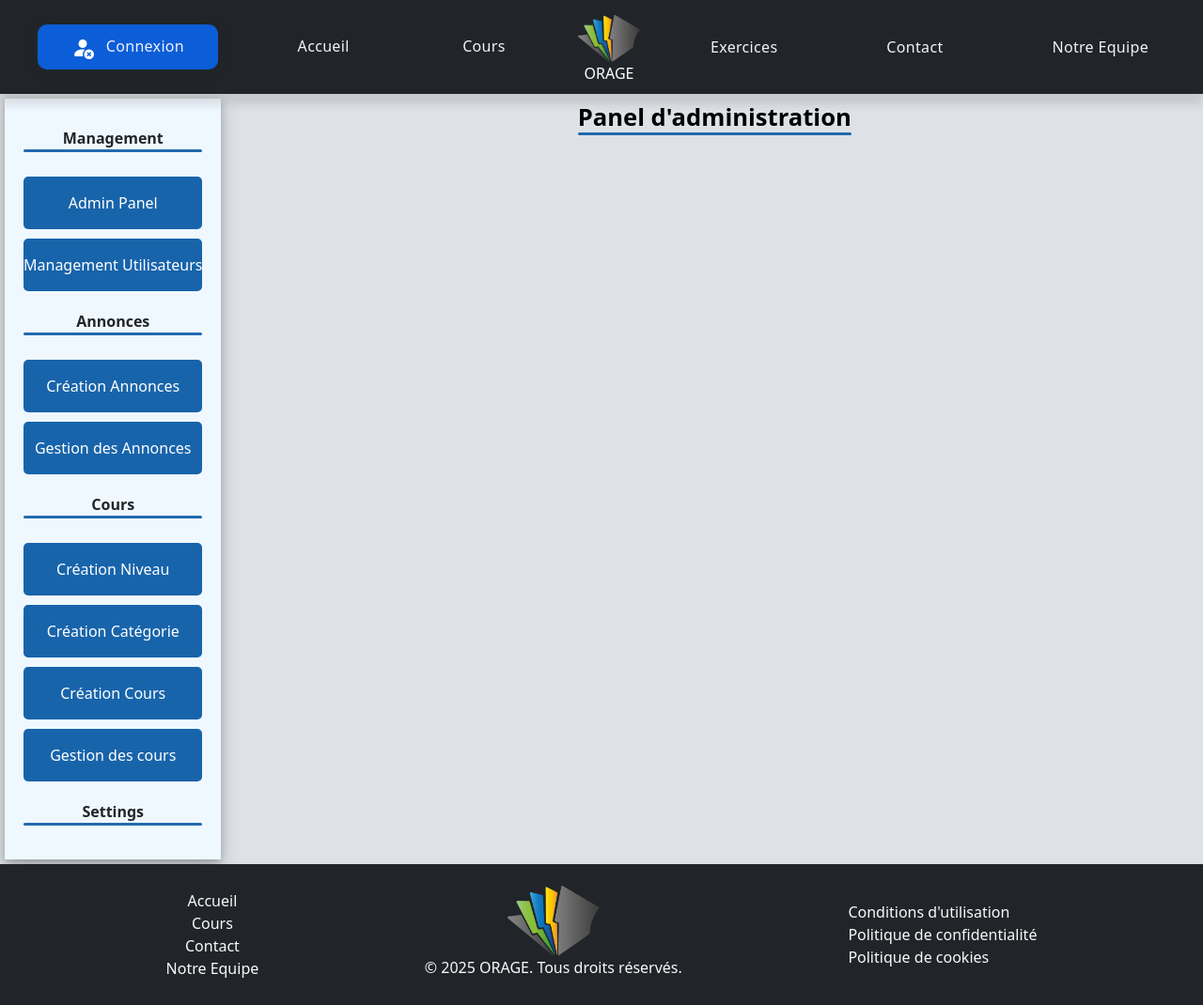
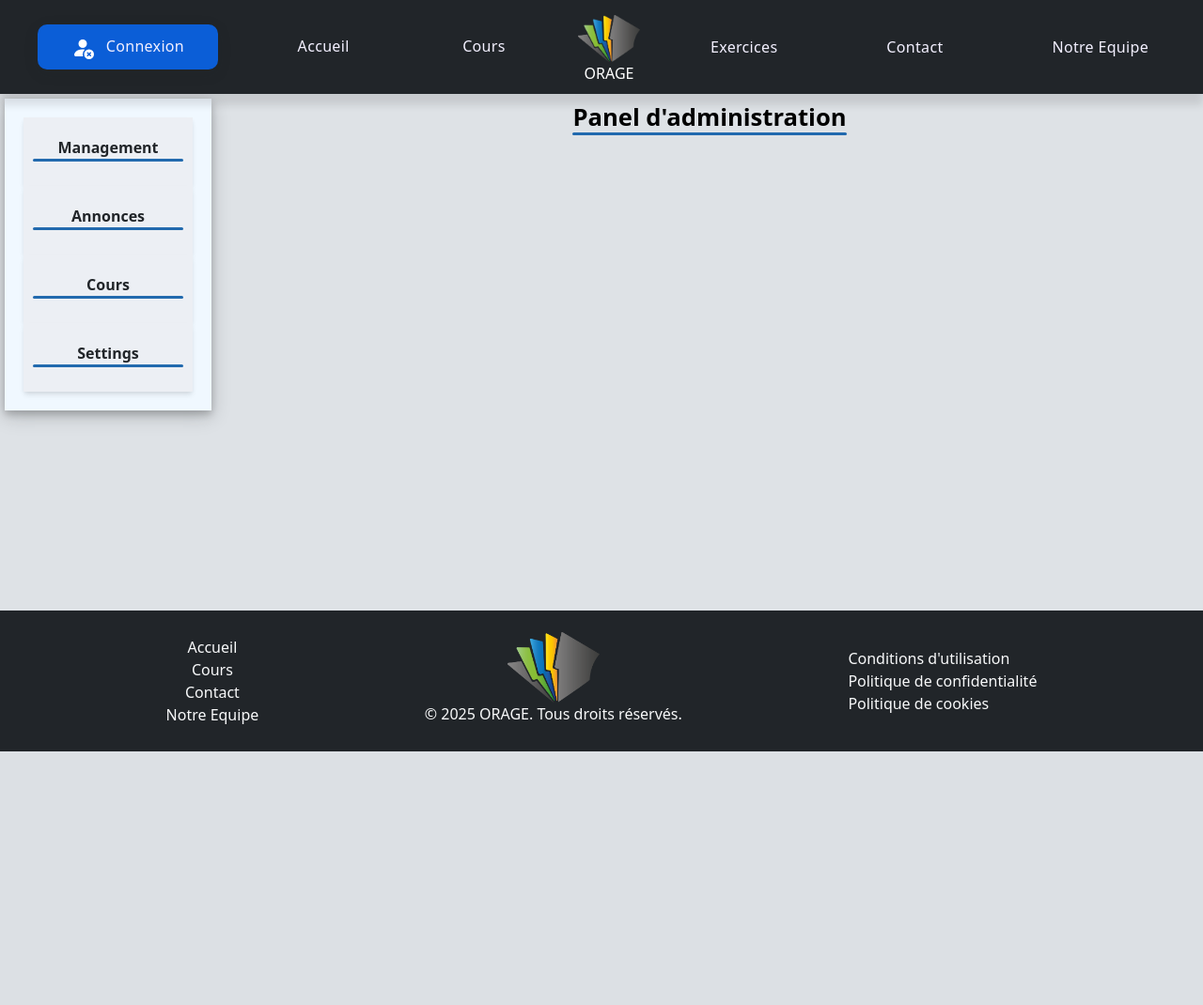
Before and after one commit to KasterborousConstellation/OrageWebSite, a Symfony app: template templates/admin_panel/index.html.twig in a window 1280 px wide. Shown: the whole page at 94% size. After the commit the page ends 800 px from the top, so only its background shows below. Run offline with Twig, Linux system fonts and the light colour scheme; the template is opened without the code that fills it, so the values that code supplies are empty; style sheets or scripts are compiled from the project's sources; some libraries are stand-ins or nearby versions; some web fonts are replaced.

Commit message:
Derniers changements du soir.

```diff
--- /dev/null
+++ b/assets/JS/admin.js
@@ -0,0 +1,7 @@
+document.querySelectorAll('.action-group').forEach(elem =>
+    {
+        elem.onclick = (event) =>{
+            elem.classList.toggle('open');
+        }
+    }
+);
--- a/assets/styles/admin.css
+++ b/assets/styles/admin.css
@@ -5,17 +5,14 @@
     background-color: aliceblue;
     box-shadow: 0 4px 8px 0 rgba(0, 0, 0, 0.2), 0 6px 20px 0 rgba(0, 0, 0, 0.19);
     height: calc(100% - var(--navbar-height));
-    width: max-content;
+    width: 220px;
     margin: 5px;
     overflow-x: scroll;
     max-width: 100%;
 }
 .sidebar-group{
-    display: flex;
-    flex-direction: column;
-    width: 100%;
-    height: 100%;
-    gap: 10px;
+
+
 }
 
 .navbody{
@@ -74,3 +71,34 @@
     flex-grow: 1;
     align-items: center;
 }
+.action-group{
+    gap: 10px;
+    display: flex;
+    flex-direction: column;
+    width: 100%;
+    height: 100%;
+    background: #eceff4;
+    padding: 10px;
+    transition: width ease-in-out 0.2s;
+    box-shadow: 0 4px 6px -1px rgba(0, 0, 0, 0.1),
+    0 2px 4px -1px rgba(0, 0, 0, 0.06);
+    cursor: pointer;
+    justify-content: center;
+    align-content: center;
+}
+.action-group:not(.open):hover{
+    transform: scale(1.04);
+}
+.action{
+    display: flex;
+    justify-content: center;
+    align-content: center;
+}
+.action-group:not(.open) .action{
+    height: 0;
+    display: none;
+}
+.action-group:has(.open) .action{
+    display: initial;
+
+}
--- a/assets/styles/lesson.css
+++ b/assets/styles/lesson.css
@@ -68,6 +68,7 @@ body {
 
 .tree-node {
     margin-bottom: 0.5rem;
+    overflow-x: hidden;
 }
 
 .tree-toggle {
@@ -138,7 +139,8 @@ body {
     aspect-ratio: 1/1;
     width: 10px;
     margin-right: 5px;
-
+    box-shadow: 0 4px 6px -1px rgba(0, 0, 0, 0.1),
+    0 2px 4px -1px rgba(0, 0, 0, 0.06);
     border-radius: 100%;
 }
 .tree-item-count {
--- a/src/Controller/LessonController.php
+++ b/src/Controller/LessonController.php
@@ -5,6 +5,7 @@ namespace App\Controller;
 use App\Entity\Cours;
 use Doctrine\ORM\EntityManagerInterface;
 use Symfony\Bundle\FrameworkBundle\Controller\AbstractController;
+use Symfony\Component\HttpFoundation\Request;
 use Symfony\Component\HttpFoundation\Response;
 use Symfony\Component\Routing\Attribute\Route;
 
@@ -21,7 +22,7 @@ final class LessonController extends AbstractController
     }
 
     #[Route('/', name: 'lessons', methods: ['GET'])]
-    public function index(): Response
+    public function index(Request $request): Response
     {
         // Récupérer tous les cours avec leurs relations
         $cours = $this->em->getRepository(Cours::class)->findAll();
--- a/templates/admin_panel/index.html.twig
+++ b/templates/admin_panel/index.html.twig
@@ -3,39 +3,49 @@
 {% block title %}Admin Panel{% endblock %}
 {% block stylesheets %}
     <link rel="stylesheet" href="{{ asset('styles/admin.css') }}">
+    <script defer src={{ asset('JS/admin.js') }}></script>
 {% endblock %}
 {% block navbody %}
 {% block services %}
 <div class ="sidebar">
     <div class="sidebar-group">
+        <div class ="action-group">
             <p class="category">Management</p>
-        <div class="">
+            <div class="action">
                 <a class="orage-btn normalized-button" href="{{ path('app_admin_panel') }}">Admin Panel</a>
             </div>
-        <div class="">
+            <div class="action">
                 <a class="orage-btn normalized-button" href="{{ path('app_admin_users') }}">Management Utilisateurs</a>
             </div>
+        </div>
+        <div class ="action-group">
             <p class="category">Annonces</p>
-        <div class="">
+            <div class="action">
                 <a class="orage-btn normalized-button" href="{{ path('app_admin_announces') }}">Création Annonces</a>
             </div>
-        <div class="">
+            <div class="action">
                 <a class="orage-btn normalized-button" href="{{ path('app_admin_announces_show') }}">Gestion des Annonces</a>
             </div>
+        </div>
+        <div class="action-group">
             <p class="category">Cours</p>
-        <div class="">
+            <div class="action">
                 <a class="orage-btn normalized-button" href="{{ path('app_admin_niveau') }}">Création Niveau</a>
             </div>
-        <div class="">
+            <div class="action">
                 <a class="orage-btn normalized-button" href="{{ path('app_admin_category') }}">Création Catégorie</a>
             </div>
-        <div class="">
+            <div class="action">
                 <a class="orage-btn normalized-button" href="{{ path('app_admin_cours') }}">Création Cours</a>
             </div>
-        <div class="">
+            <div class="action">
                 <a class="orage-btn normalized-button" href="{{ path('app_admin_cours') }}">Gestion des cours</a>
             </div>
+        </div>
+        <div class="action-group">
             <p class="category">Settings</p>
+        </div>
+
     </div>
 </div>
 <div class="main-content">
--- a/templates/lesson/index.html.twig
+++ b/templates/lesson/index.html.twig
@@ -19,15 +19,13 @@
 
 {% block body %}
     {% include "component/navbar.html.twig" %}
-
     <div class="navbody">
         {% include "component/flashRenderer.html.twig" %}
     </div>
-
     <div class="container-wrapper">
         <!-- Bannière du catalogue -->
         {% set banner_title = "Catalogue des <span class='hero-highlight'>Cours</span>" %}
-        {% set banner_description = '<p class="hero-subtitle">Découvrez notre collection de cours organisés par catégorie et niveau</p>' %}
+        {% set banner_description = '<p class="hero-subtitle">Découvrez notre collection de cours organisés par matière et par niveau</p>' %}
         {% include "component/banner.html.twig" %}
 
         <div class="main-content">
```
Lines whose indentation alone changed are shown as unchanged.
